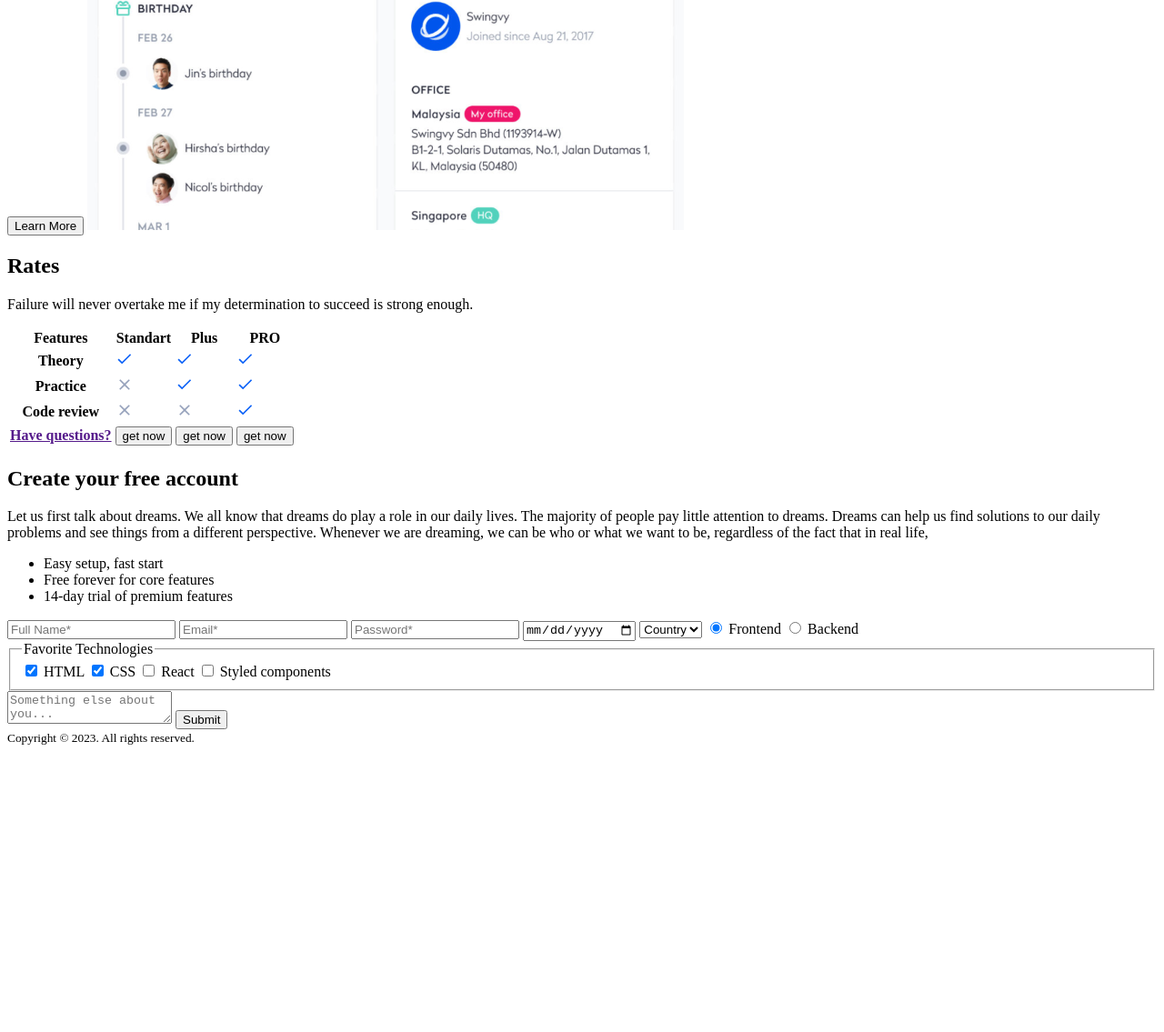
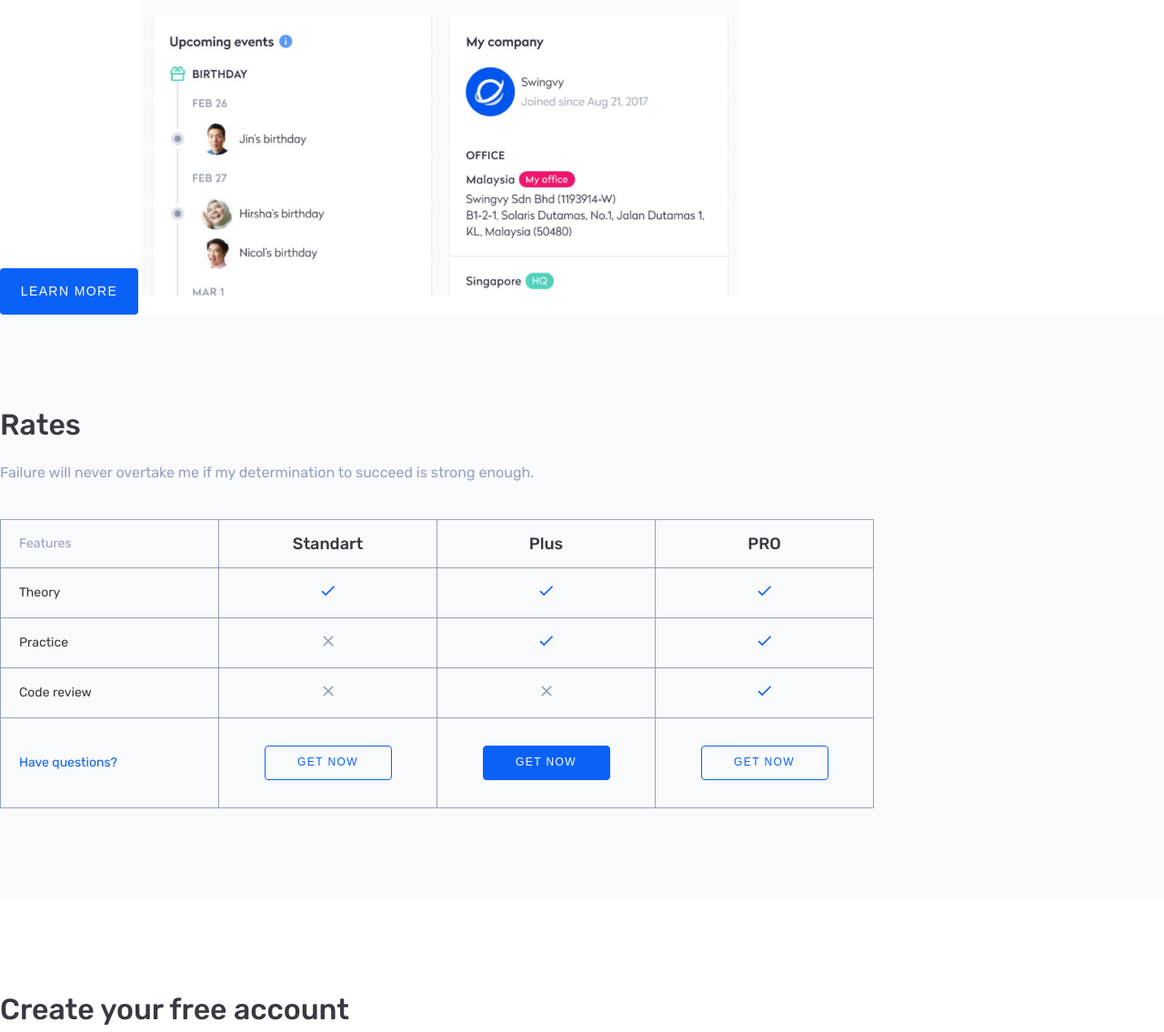
Before and after one commit to RuslanJumajanov/PreCourse-Sprint1-Homework, a plain HTML site: page index.html in a window 1280 px wide. Shown: the part 628-1763 px from the top of the page at 91% size. Before the commit the page ends 1456 px from the top, so only its background shows below. Drawn offline with Linux system fonts and the light colour scheme.

Commit message:
Sprint 1 2nd Homework

```diff
--- a/index.html
+++ b/index.html
@@ -5,78 +5,85 @@
     <meta charset="UTF-8">
     <meta name="viewport" content="width=device-width, initial-scale=1.0">
     <title>Awesome markup</title>
+
+    <link rel="preconnect" href="https://fonts.googleapis.com">
+    <link rel="preconnect" href="https://fonts.gstatic.com" crossorigin>
+    <link href="https://fonts.googleapis.com/css2?family=Rubik:wght@400;500&display=swap" rel="stylesheet">
+
+    <link rel="stylesheet" href="style.css">
 </head>
 
 <body>
-    <header>
-        <a href="">
-            <img src="./assets/images/logo.svg" alt="">
+    <header class="header">
+        <a href="" class="logo">
+            <img class="logo-img" src="./assets/images/logo.svg" alt="image">
         </a>
-        <ul>
-            <li>
-                <a href="">Main</a>
+        <ul class="menu">
+            <li class="menu-item">
+                <a href="" class="menu-link">Main</a>
             </li>
-            <li>
-                <a href="">Rates</a>
+            <li class="menu-item">
+                <a href="" class="menu-link">Rates</a>
             </li>
-            <li>
-                <a href="">Create Account</a>
+            <li class="menu-item">
+                <a href="" class="menu-link">Create Account</a>
             </li>
         </ul>
     </header>
-    <section>
-        <h1>Markup achievement</h1>
-        <p>The harder you work for something, the greater you’ll feel when you achieve it.</p>
-        <button>Learn More</button>
-        <img src="./assets/images/image.png" alt="">
+
+    <section class="main">
+        <h1 class="main-title">Markup achievement</h1>
+        <p class="text">The harder you work for something, the greater you’ll feel when you achieve it.</p>
+        <button class="button">Learn More</button>
+        <img class="main-img" src="./assets/images/image.png" alt="image">
     </section>
-    <section>
-        <h2>Rates</h2>
-        <p>Failure will never overtake me if my determination to succeed is strong enough.</p>
-        <table>
+
+    <section class="rates-section">
+        <h2 class="title">Rates</h2>
+        <p class="text">Failure will never overtake me if my determination to succeed is strong enough.</p>
+        <table class="table">
             <tr>
-                <th>Features</th>
-                <th>Standart</th>
-                <th>Plus</th>
-                <th>PRO</th>
+                <th class="table-subtitle gray">Features</th>
+                <th class="table-title">Standart</th>
+                <th class="table-title">Plus</th>
+                <th class="table-title">PRO</th>
             </tr>
             <tr>
-                <th>Theory</th>
+                <th class="table-subtitle">Theory</th>
                 <td><img src="./assets/images/Check.svg" alt=""></td>
                 <td><img src="./assets/images/Check.svg" alt=""></td>
                 <td><img src="./assets/images/Check.svg" alt=""></td>
             </tr>
             <tr>
-                <th>Practice</th>
+                <th class="table-subtitle">Practice</th>
                 <td><img src="./assets/images/Close.svg" alt=""></td>
                 <td><img src="./assets/images/Check.svg" alt=""></td>
                 <td><img src="./assets/images/Check.svg" alt=""></td>
             </tr>
             <tr>
-                <th>Code review</th>
+                <th class="table-subtitle">Code review</th>
                 <td><img src="./assets/images/Close.svg" alt=""></td>
                 <td><img src="./assets/images/Close.svg" alt=""></td>
                 <td><img src="./assets/images/Check.svg" alt=""></td>
             </tr>
-            <tr>
-                <th><a href="">Have questions?</a></th>
-                <td><button>get now</button></td>
-                <td><button>get now</button></td>
-                <td><button>get now</button></td>
+            <tr class="table-footer">
+                <th class="table-subtitle"><a href="" class="table-link">Have questions?</a></th>
+                <td><button class="table-button">get now</button></td>
+                <td><button class="table-button active">get now</button></td>
+                <td><button class="table-button">get now</button></td>
             </tr>
         </table>
     </section>
-    <section>
-        <h2>Create your free account</h2>
-        <p>Let us first talk about dreams. We all know that dreams do play a role in our daily lives. The majority of
-            people pay little attention to dreams. Dreams can help us find solutions to our daily problems and see
-            things from a different perspective. Whenever we are dreaming, we can be who or what we want to be,
-            regardless of the fact that in real life, </p>
-        <ul>
-            <li>Easy setup, fast start</li>
-            <li>Free forever for core features</li>
-            <li>14-day trial of premium features</li>
+
+    <section class="create-account-section">
+        <h2 class="title">Create your free account</h2>
+        <p class="text">Let us first talk about dreams. We all know that dreams do play a role in our daily lives. The majority of people pay little attention to dreams. Dreams can help us find solutions to our daily problems and see things from a different perspective. Whenever we are dreaming, we can be who or what we want to be,regardless of the fact that in real life.</p>
+        <ul class="list">
+            <li class="list-item">Easy setup, fast start</li>
+            <li class="list-item">Free forever for core features</li>
+            <li class="list-item">14-day trial of premium features</li>
         </ul>
+
         <form>
             <input type="text" placeholder="Full Name*">
             <input type="email" placeholder="Email*">
@@ -90,6 +97,7 @@
                 <option>USA</option>
             </select>
 
+            <div>
                 <label for="front">
                     <input id="front" type="radio" name="stack" checked>
                     Frontend
@@ -99,6 +107,7 @@
                     <input id="back" type="radio" name="stack">
                     Backend
                 </label>
+            </div>
 
             <fieldset>
                 <legend>Favorite Technologies</legend>
@@ -125,12 +134,12 @@
 
             <textarea placeholder="Something else about you..."></textarea>
 
-            <input type="submit">
+            <input class="button" type="submit" value="registration">
         </form>
     </section>
-    <footer>
+
+    <footer class="footer">
         <small>Copyright © 2023. All rights reserved.</small>
     </footer>
 </body>
-
 </html>
--- /dev/null
+++ b/style.css
@@ -0,0 +1,246 @@
+/* ================ Сбросс стилей ================ */
+
+* {
+    padding: 0px;
+	margin: 0px;
+	box-sizing: border-box;
+}
+
+/* ================ Общие стили ================ */
+
+html,
+body {
+    font-family: 'Rubik', sans-serif;
+    font-style: normal;
+}
+
+a {
+    text-decoration: none;
+}
+
+ul {
+    list-style: none;
+}
+
+button {
+    border: none;
+    background-color: transparent;
+}
+
+.title {
+    color: #363940;
+    font-size: 32px;
+    font-weight: 500;
+    line-height: 43px;
+}
+
+.text {
+    color: #95A1BB;
+    font-size: 16px;
+    font-weight: 400;
+    line-height: 22px;
+}
+
+/* ================ Стили для Хедера ================ */
+
+.header {
+    background-color: #0A61F7;
+    padding: 14px 0;
+}
+
+.menu-link {
+    color: #FFF;
+    font-size: 12px;
+    font-weight: 500;
+    line-height: 20px; /* 166.667% */
+    letter-spacing: 1.4px;
+    text-transform: uppercase;
+}
+
+/* ================ Стили для 1-й секции ================ */
+
+.main-title {
+    color: #363940;
+    font-size: 58px;
+    font-weight: 500;
+    line-height: 68px;
+    margin-bottom: 30px;
+}
+
+.main .text {
+    margin-bottom: 40px;
+}
+
+.button {
+    width: 152px;
+    height: 51px;
+    border-radius: 4px;
+    background: #0A61F7;
+    font-size: 14px;
+    color: #FFF;
+    font-weight: 500;
+    line-height: 19.6px;
+    letter-spacing: 1.4px;
+    text-transform: uppercase;
+}
+
+/* ================ Стили для 2-й секции ================ */
+
+.rates-section {
+    background-color: #F9FAFC;
+    padding: 100px 0;
+}
+
+.rates-section .title {
+    margin-bottom: 20px;
+}
+
+.rates-section .text {
+    margin-bottom: 40px;
+}
+
+.table {
+    border-collapse: collapse;
+}
+
+th, td { /* Стилизуем по названию тега */
+    border: 1px solid #95A1BB;
+    width: 240px;
+    padding: 15px 0;
+    text-align: center;
+}
+
+.table-title {
+    color: #363940;
+    font-size: 18px;
+    font-weight: 500;
+    line-height: 22px;
+}
+
+.table-subtitle {
+    color: #363940;
+    font-size: 14px;
+    font-weight: 400;
+    line-height: 22px;
+    text-align: left;
+    padding-left: 20px;
+}
+
+.table-subtitle.gray {
+    color: #95A1BB; /* стиль применится, если у элемента будут эти оба класса */
+}
+
+.table-link {
+    color: #0A61F7;
+}
+
+.table-button {
+    width: 140px;
+    padding: 8px 0;
+    border-radius: 4px;
+    border: 1px solid #0A61F7;
+    font-size: 12px;
+    font-weight: 500;
+    line-height: 19.6px;
+    letter-spacing: 1.4px;
+    text-transform: uppercase;
+    color: #0A61F7;
+}
+
+.table-button.active { /* эти свойства применятся, если у кнопки будут оба класса */
+    background: #0A61F7;
+    color: #FFF;
+}
+
+.table-footer td {
+    padding: 30px 0;
+}
+
+/* ================ Стили для 3-й секции ================ */
+
+.create-account-section {
+    padding: 100px 0;
+}
+
+.create-account-section .title {
+    margin-bottom: 50px;
+}
+
+.create-account-section .text {
+    margin-bottom: 40px;
+    max-width: 500px;
+}
+
+.list-item {
+    list-style-image: url("./assets/images/Check.svg");
+    margin-left: 30px;
+    margin-bottom: 15px;
+    color: #363940;
+}
+
+form {
+    width: 100%;
+    max-width: 500px;
+}
+
+input, select, fieldset, textarea {
+    border-radius: 4px;
+    border: 1px solid #95A1BB;
+    padding: 14px 15px;
+}
+
+input, select, fieldset, textarea, label, legend, input::placeholder, select::placeholder, textarea::placeholder {
+    color: #95A1BB;
+    font-size: 16px;
+    font-weight: 400;
+    line-height: 22.4px;
+    font-family: inherit;
+}
+
+input[type="text"] {
+    width: 100%;
+}
+
+input[type="email"], input[type="password"], input[type="date"], select {
+    width: 230px;
+    height: 50px;
+}
+
+fieldset {
+    width: 100%;
+    padding: 30px 15px;
+}
+
+textarea {
+    width: 100%;
+    min-height: 80px;
+    resize: none;
+}
+
+form .button {
+    width: 100%;
+}
+
+select {
+    background: url(./assets/images/Arrow-down.svg) no-repeat right 15px top 50%;
+    appearance: none;
+}
+
+input[type="date"]::-webkit-calendar-picker-indicator {
+    background: url(./assets/images/Calendar.svg) no-repeat;
+}
+
+/* ================ Стили для футера ================ */
+
+.footer {
+    background-color: #0A61F7;
+    text-align: center;
+    padding: 20px 0;
+}
+
+small {
+    font-size: 14px;
+    font-weight: 400;
+    line-height: 22px;
+    color:#FFF;
+}
```
Also changed, not shown: assets/images/Arrow-down.svg (added), assets/images/Calendar.svg (added). Lines whose indentation alone changed are shown as unchanged.
